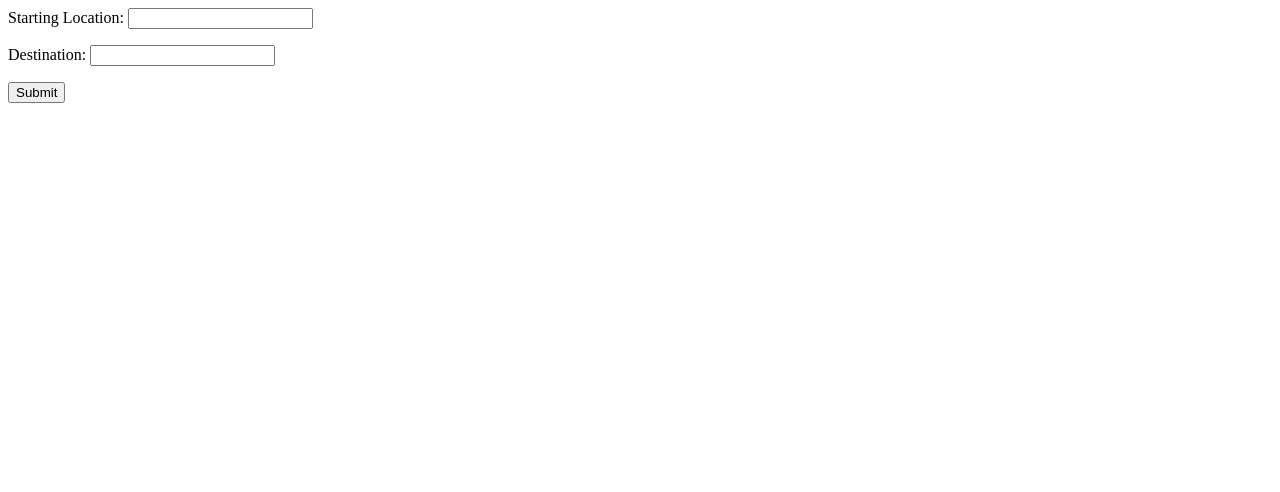
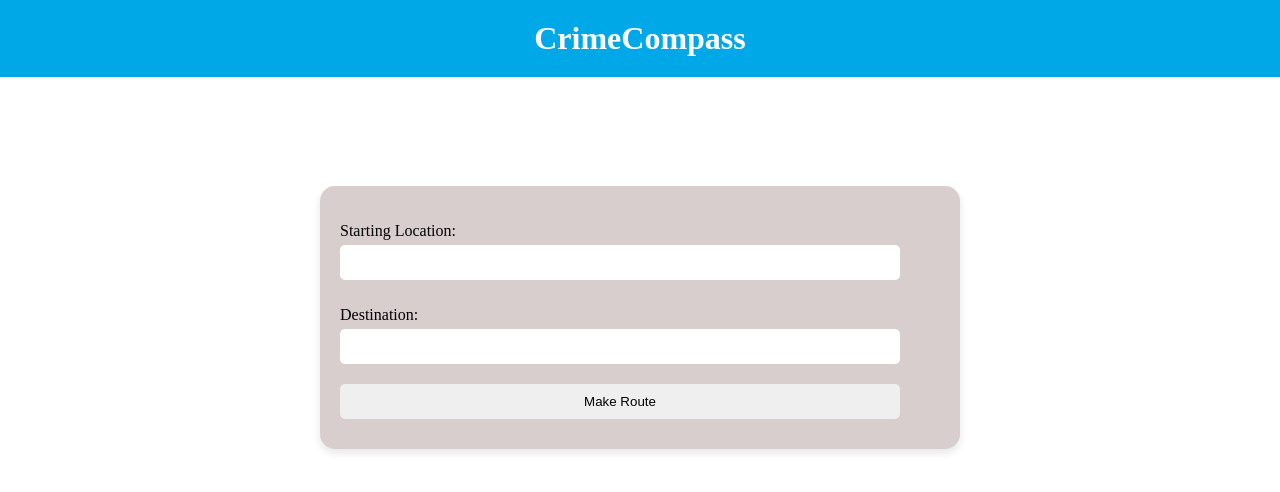
Before and after one commit to yagnikaryan/CrimeCompass, a Django app: page / in a window 1280 px wide. Shown: the top 492 px of the page. Run offline with Django 4.2, Linux system fonts and the light colour scheme.

Commit message:
integrate form styling

```diff
--- a/crimecompass/crimecompass/templates/home.html
+++ b/crimecompass/crimecompass/templates/home.html
@@ -1,6 +1,81 @@
-<!-- home.html -->
-<form action="{% url 'submit_route' %}" method="post">
-    {% csrf_token %}
-    {{ form.as_p }}
-    <button type="submit">Submit</button>
-</form>
+{% load static %} <!-- Load the static files tag if you need to include static files -->
+
+<!DOCTYPE html>
+<html>
+    <head>
+        <!-- Your existing style definitions -->
+        <style>
+            body, h1 {
+                margin: 0;
+            }
+
+            .title {
+                background-color: #00A8E8;
+                text-align: center;
+                padding: 20px 0;
+                width: 100%;
+                color: white;
+            }
+
+            .form-container {
+                display: flex;
+                justify-content: center;
+                align-items: center;
+                height: calc(60vh);
+                width: 100%;
+            }
+
+            .input {
+                background-color: rgb(217, 206, 206);
+                border-radius: 15px;
+                padding: 20px;
+                box-shadow: 0 4px 8px rgba(0, 0, 0, 0.1);
+                width: 50%;
+                max-width: 600px; /* Adjust the max-width as necessary */
+                margin: auto; /* Centers the form in the container */
+            }
+
+            .input form {
+                width: 100%; /* Ensure the form fills its container */
+            }
+
+            .input p {
+                margin-bottom: 10px; /* Spacing between form fields */
+            }
+
+            .input input[type="text"], .input button {
+                width: calc(100% - 40px); /* Adjust width considering padding */
+                box-sizing: border-box;
+                border-radius: 5px;
+                border: none;
+                padding: 10px;
+                margin-bottom: 10px;
+            }
+
+            .input button {
+                cursor: pointer;
+            }
+
+            .input label {
+                display: block;
+                text-align: left;
+                margin-bottom: 5px;
+            }
+        </style>
+    </head>
+    <body>
+        <div class="title">
+            <h1>CrimeCompass</h1>
+        </div>
+        <div class="form-container">
+            <!-- Start of form -->
+            <div class="input">
+                <form action="{% url 'submit_route' %}" method="post">
+                    {% csrf_token %}
+                    {{ form.as_p }}
+                    <button type="submit">Make Route</button>
+                </form>
+            </div>
+        </div>
+    </body>
+</html>
--- a/crimecompass/map/views.py
+++ b/crimecompass/map/views.py
@@ -63,14 +63,11 @@ def map(request):
     }
     return render(request, 'map.html', context)
 
+
 def home(request):
-    if request.method == 'POST':
-        form = RouteForm(request.POST)
-        if form.is_valid():
-            return redirect('home')
-    else:
-        form = RouteForm()
+    form = RouteForm()
     return render(request, 'home.html', {'form': form})
+
 
 
 def submit_route(request):
```
